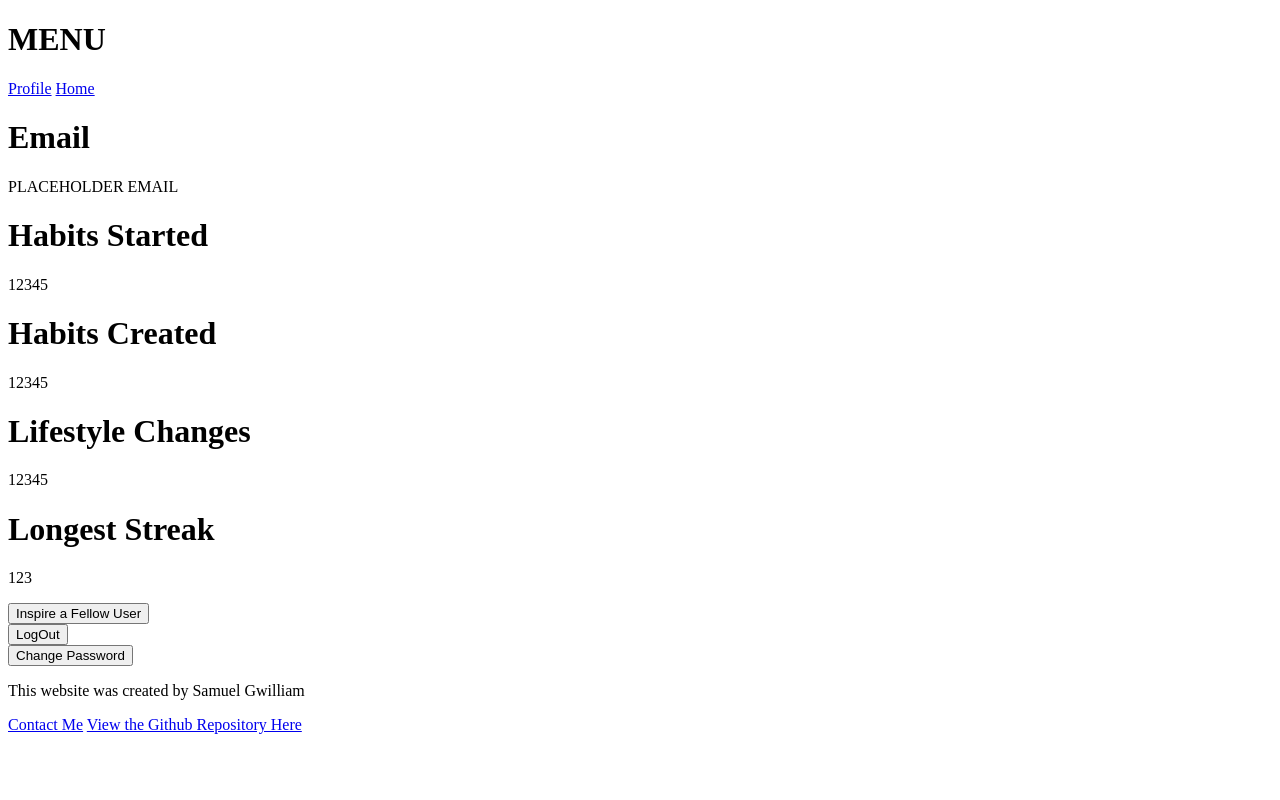
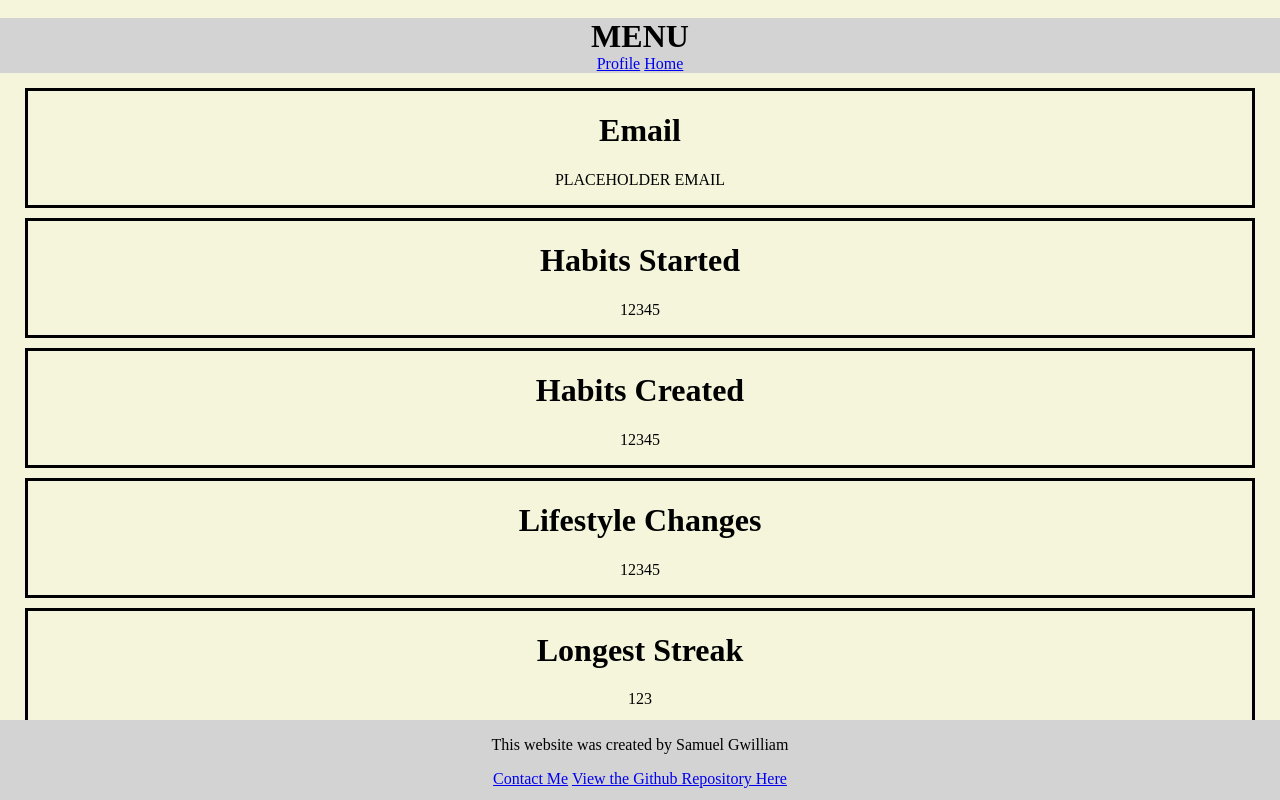
Before and after one commit to SamGwilliamStudent/startup, a website: page profile.html in a window 1280 px wide. Drawn offline with Linux system fonts and the light colour scheme.

Commit message:
Add(CSS for profile.html) renamed files

```diff
--- a/main.css
+++ b/main.css
@@ -1,5 +1,16 @@
 .nav_menu {
-    text-align: left;
+    text-align: center;
+    background-color: lightgray;
+    width: 100%;
+    margin-bottom: 10px;
+}
+
+.menu_link_header{
+    display: inline;
+}
+
+.menu_link{
+    display: inline;
 }
 
 body{
@@ -81,7 +92,6 @@ footer {
 
 .login_body{
     text-align: center;
-    text-size: 2em;
 }
 
 .input_buttons{
@@ -109,3 +119,70 @@ footer {
     margin-top: 150px;
     font-family: Georgia, 'Times New Roman', Times, serif;
 }
+
+/* profile.html elements */
+
+.profile_body{
+    align-items: center;
+}
+
+.user_stats{
+    text-align: center;
+    margin: 15px;
+}
+
+.user_email{
+    border: medium solid black;
+    margin: 10px;
+    font-size: 1em;
+}
+
+.user_cards_created{
+    border: medium solid black;
+    margin: 10px;
+    font-size: 1em;
+
+}
+
+.user_habit_stat{
+    border: medium solid black;
+    margin: 10px;
+    font-size: 1em;
+
+
+}
+
+.user_habits_to_90{
+    border: medium solid black;
+    margin: 10px;
+    font-size: 1em;
+
+}
+
+.user_longest_streak{
+    border: medium solid black;
+    margin: 10px;
+    font-size: 1em;
+
+}
+
+.profile_buttons{
+    display:flex;
+}
+
+.send_notification{
+    display: inline;
+    margin: 5px;
+}
+
+.log_out{
+    display: inline;
+    margin: 5px;
+
+}
+
+.change_password{
+    display: inline;
+    margin: 5px;
+
+}
--- a/profile.html
+++ b/profile.html
@@ -4,50 +4,56 @@
         <meta charset="UTF-8" />
         <meta name="viewport" content="width=device-width, initial-scale=1.0" />
         <link rel="icon" href="/favicon.svg" />
+        <link rel="stylesheet" href="main.css"/>
         <title>Habit Tracker</title>
     </head>
     <body>
-        <h1>MENU</h1>
+        <div class="nav_menu">
+            <h1 class="menu_link_header">MENU</h1>
             <nav>
-            <a href="profile.html">Profile</a>
-            <a href="index.html">Home</a>
+                <a href="profile.html" class="menu_link">Profile</a>
+                <a href="habits.html" class="menu_link">Home</a>
             </nav>
-
-        <div class="UserEmail">
+        </div>
+        <div class="user_stats">
+            <div class="user_email">
                 <h1>Email</h1>
                 <p>PLACEHOLDER EMAIL</p>
             </div>
 
-        <div class="UserCardsCreated">
+            <div class="user_cards_created">
                 <h1>Habits Started</h1>
                 <p>12345</p>
             </div>
 
-        <div class="UserHabitStat">
+            <div class="user_habit_stat">
                 <h1>Habits Created</h1>
                 <p>12345</p>
             </div>
 
-        <div class="UserHabitsTo90">
+            <div class="user_habits_to_90">
                 <h1>Lifestyle Changes</h1>
                 <p>12345</p>
             </div>
 
-        <div class = "UserLongestStreak">
+            <div class = "user_longest_streak">
                 <h1>Longest Streak</h1>
                 <p>123</p>
             </div>
+        </div>
 
+        <div class="profile_buttons">
             <div>
-            <button class = "SendNotification" type="button">Inspire a Fellow User</button>
+                <button class = "send_notification" type="button">Inspire a Fellow User</button>
             </div>
 
             <div>
-            <button class = "LogOut" type="button">LogOut</button>
+                <button class = "log_out" type="button">LogOut</button>
             </div>
 
             <div>
-            <button class = "ChangePassword" type="button">Change Password</button>
+                <button class = "change_password" type="button">Change Password</button>
+            </div>
         </div>
 
     </body>
```
Also changed, not shown: habits.html (+1 -1 lines). Lines whose indentation alone changed are shown as unchanged.
